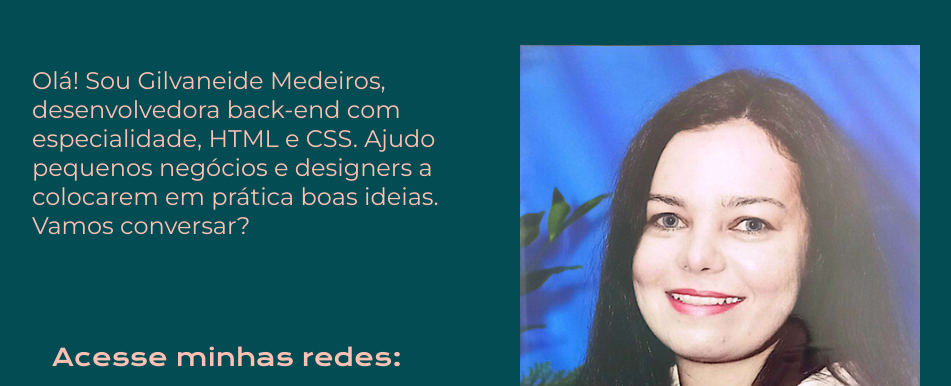
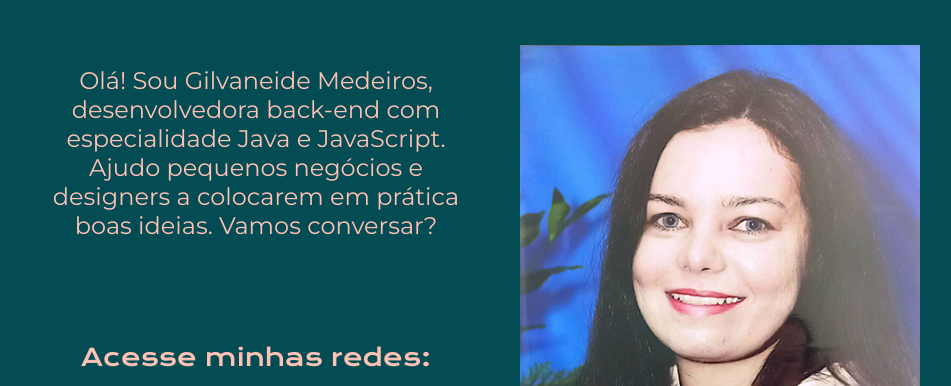
Before and after one commit to GilvaneideMedeiros/Portfolio, a plain HTML site: page index.html in a window 1280 px wide. Shown: the part 386-772 px from the top of the page, without its empty margins (164-1115 px from the left). Drawn offline with nearby package versions, Linux system fonts and the light colour scheme.

Commit message:
Centralização de título, subtítulo e botões no CSS e alterações nos textos da pág. index.

```diff
--- a/index.html
+++ b/index.html
@@ -23,10 +23,8 @@
                 <strong class="titulo-destaque"> com um back-end de qualidade!
             </strong></h1>
             <p class="apresentacao__conteudo__texto">Olá! Sou Gilvaneide Medeiros, desenvolvedora
-            back-end com especialidade, HTML e
-            CSS. Ajudo pequenos negócios e designers a
-            colocarem em prática boas ideias. Vamos
-            conversar?</p>
+            back-end com especialidade Java e JavaScript. Ajudo pequenos negócios e designers a
+            colocarem em prática boas ideias. Vamos conversar?</p>
             <div class="apresentacao__links">
                 <h2 class="apresentacao__links__subtitulo">Acesse minhas redes:</h2>
                 <a class="apresentacao__links__navegacao" href="https://www.instagram.com/gilvaneidembertaccini/"><img src="assets/instagram.png">Instagram</a>
--- a/styles/style.css
+++ b/styles/style.css
@@ -70,6 +70,7 @@ body{
     display: flex;
     flex-direction: column;
     justify-content: space-between;
+    text-align: center;
     gap: 82px;
 }
 
@@ -77,6 +78,7 @@ body{
     font-size: 2.25rem;
     font-family: var(--cor-fonte-primaria);
     justify-content: center;
+    text-align: center;
 }
 
 .apresentacao__conteudo__texto{
@@ -96,8 +98,8 @@ body{
     font-family: var(--cor-fonte-primaria);
     font-weight: 400;
     font-size: 1.5rem;
-    justify-content: center;
     margin: 20px;
+    text-align: center;
 }
 .apresentacao__links__navegacao{
     /* background-color: #22D4FD; */
@@ -106,7 +108,7 @@ body{
     gap: 5px;
     border: 2px solid var(--cor-terciaria);
     width: 50%;
-    text-align: center;
+    align-items: center;
     border-radius: 8px;
     font-size: 1.5rem;
     font-weight: 600;
```
